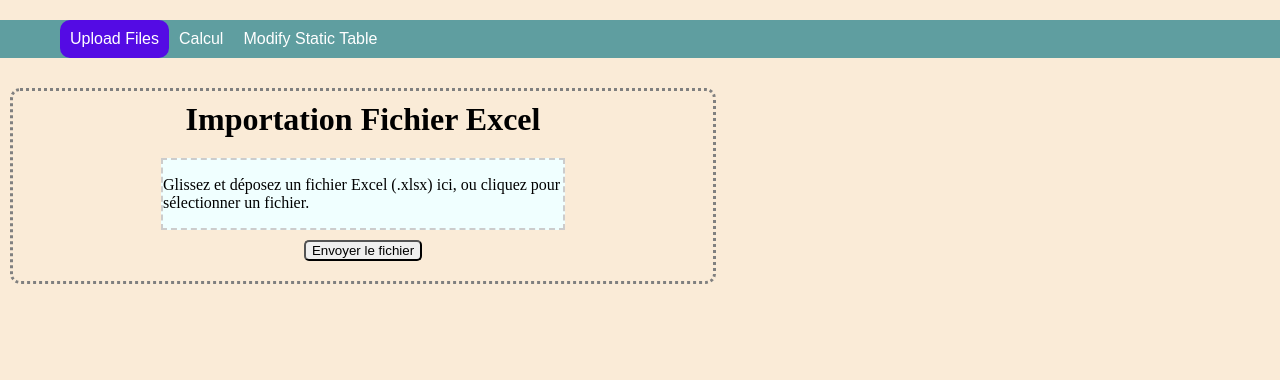
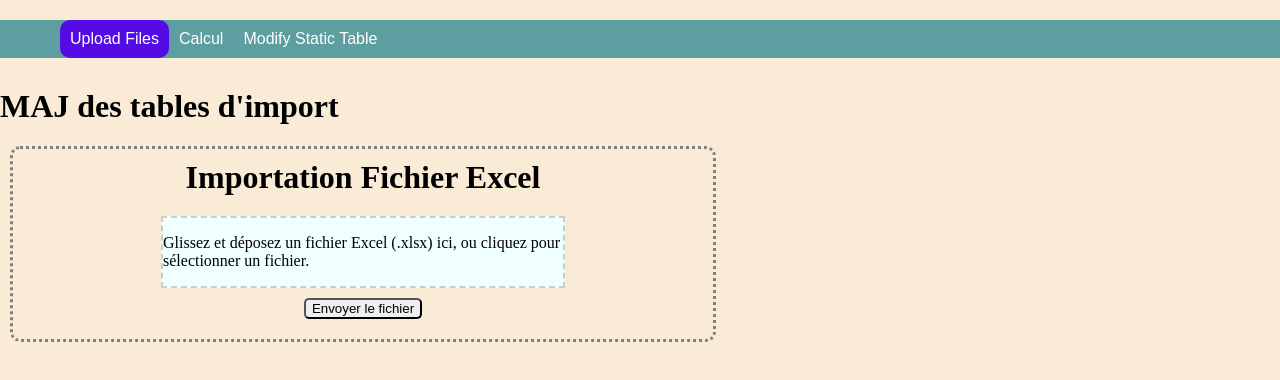
Before and after one commit to cyrilRam/FCC_FRONT, a React (Create React App) app: page / in a window 1280 px wide. Shown: the top 380 px of the page. Built offline with nearby package versions, Linux system fonts and the light colour scheme.

Commit message:
ajout upload file results

```diff
--- a/src/components/Upload.js
+++ b/src/components/Upload.js
@@ -2,7 +2,7 @@ import React, {useState} from 'react';
 import {useDropzone} from "react-dropzone";
 import axios from "axios";
 
-const Upload = () => {
+const Upload = ({table}) => {
     const [file, setfile] = useState(null);
     const onDrop = (acceptedFiles) => {
         setfile(acceptedFiles[0]);
@@ -35,7 +35,7 @@ const Upload = () => {
         try {
             // Effectuez la requête POST
             const response = await axios.post(
-                "http://localhost:8000/api/formations",
+                `http://localhost:8000/api/ImportsDataFromFile/${table}`,
                 formData,
                 {
                     headers: {
--- a/src/pages/UploadFile.js
+++ b/src/pages/UploadFile.js
@@ -6,7 +6,8 @@ const UploadFile = () => {
     return (
         <div>
             <Navigation/>
-            <Upload/>
+            <h1>MAJ des tables d'import</h1>
+            <Upload table={"results"}/>
         </div>
     );
 };
```
